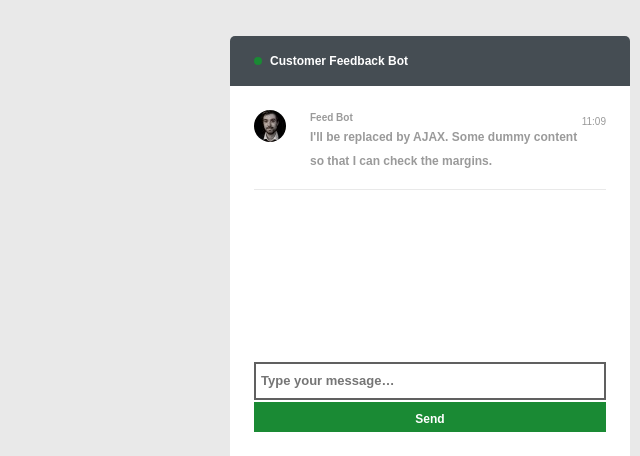
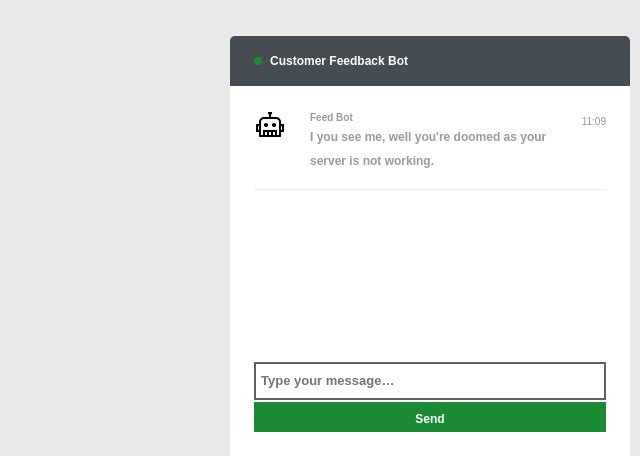
Before and after one commit to black-dragon74/AsyncChat-JS, a PHP site: page / in a window 1280 px wide. Shown: the part 344-800 px from the top of the page, without its empty margins (640-1280 px from the left). Run offline with PHP 8.4, Linux system fonts and the light colour scheme; data that the repository does not hold is empty; some web fonts are replaced.

Commit message:
Update avatar and placeholder message
Signed-off-by: black.dragon74 <nickk.2974@gmail.com>

```diff
--- a/index.php
+++ b/index.php
@@ -22,14 +22,14 @@
     <div class="chat">
         <div class="chat-history">
             <div class="chat-message clearfix">
-                <img src="img/av.jpeg" alt="" width="32" height="32">
+                <img src="img/bot.png" alt="" width="32" height="32">
 
                 <div class="chat-message-content clearfix">
                     <span class="chat-time" id="live-chat-time">13:35</span>
 
                     <h5>Feed Bot</h5>
 
-                    <p id="live-chat-content">I'll be replaced by AJAX. Some dummy content so that I can check the margins.</p>
+                    <p id="live-chat-content">I you see me, well you're doomed as your server is not working.</p>
                 </div>
             </div>
             <hr>
```
Also changed, not shown: img/av.jpeg (deleted), img/bot.png (added).
